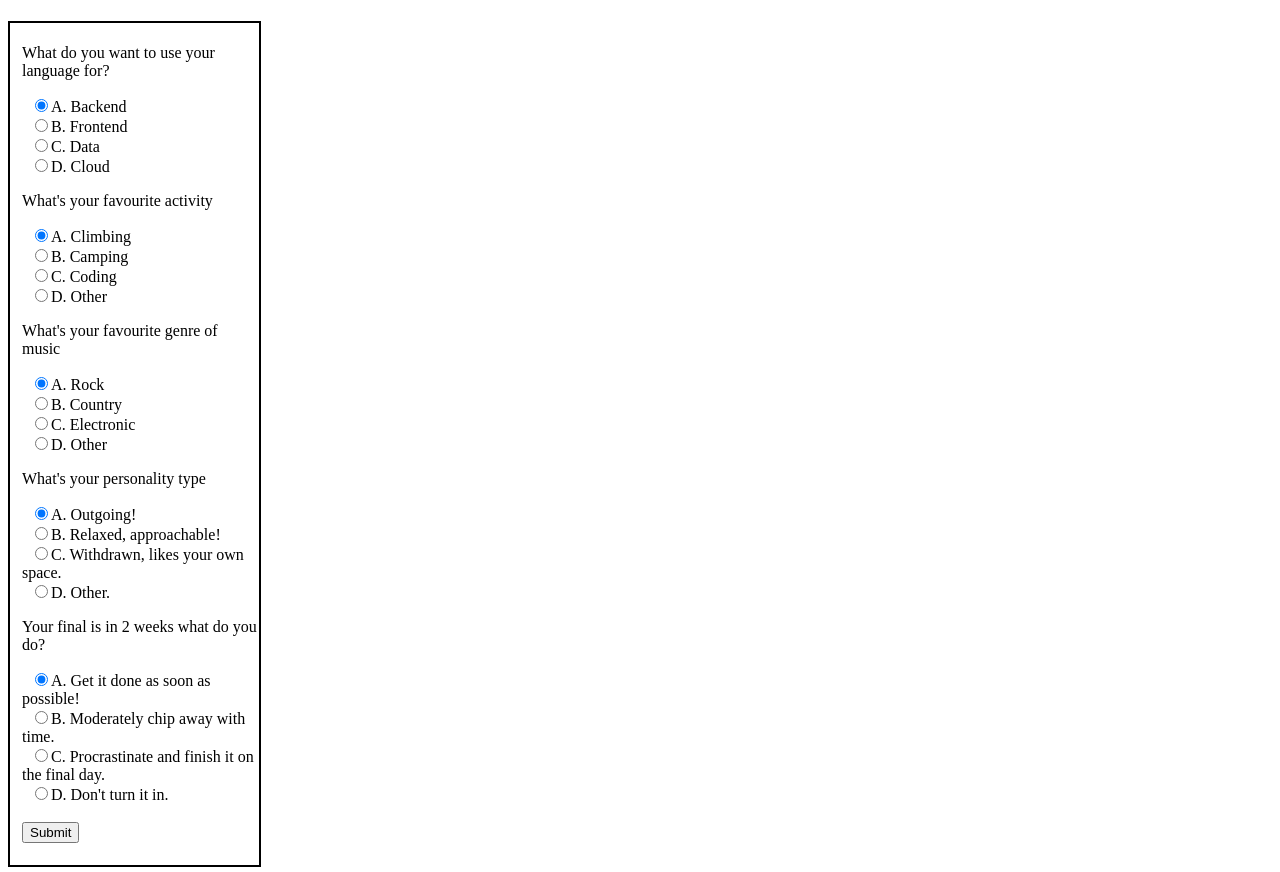
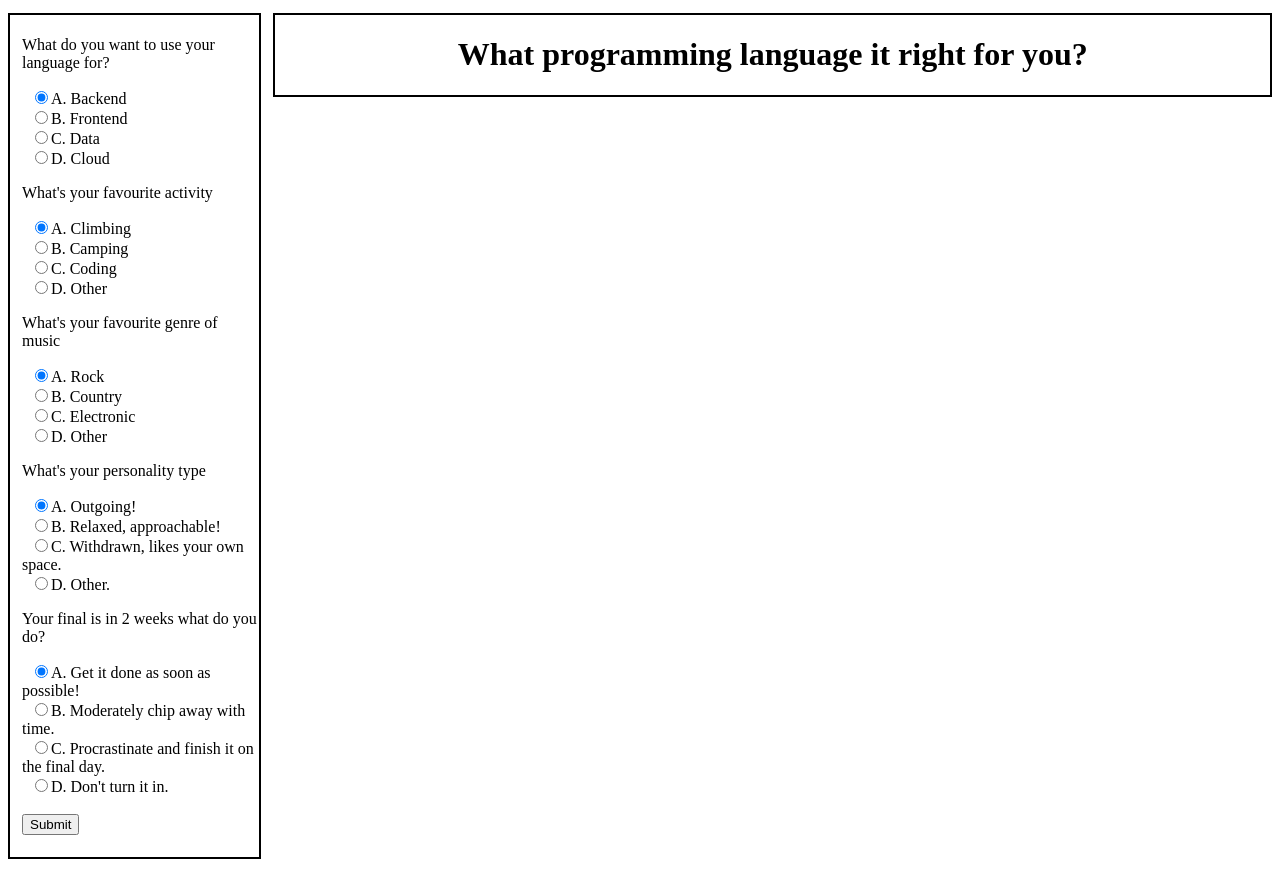
Before and after one commit to JustinUrf/language-suggester, a plain HTML site: page index.html in a window 1280 px wide. Drawn offline with Linux system fonts and the light colour scheme.

Commit message:
added rightSidebar which will host the answer for the quiz

```diff
--- a/css/styles.css
+++ b/css/styles.css
@@ -14,3 +14,16 @@
 .leftSidebar label {
   padding-left: 0.5rem;
 }
+
+.rightSidebar {
+  border: 2px solid black;
+  padding: 0rem;
+  display: block;
+  margin: auto;
+  margin-top: .3rem;
+  margin-bottom: .3rem;
+  width: 79%;
+  box-sizing: border-box;
+  float: right;
+  text-align: center;
+}
--- a/index.html
+++ b/index.html
@@ -52,10 +52,10 @@
   </div>
 
   <!-- Houses answer for sorted method -->
-  <div>
-    <p>
-      <span id="result"></span>
-    </p>
+  <div class="rightSidebar">
+    <h1>What programming language it right for you?</h1>
+
+    <p><span id="result"></span></p>
   </div>
 </body>
 
--- a/js/scripts.js
+++ b/js/scripts.js
@@ -24,6 +24,7 @@ function answerCalculation(userInput1, userInput2, userInput3, userInput4, userI
 // whatever is returned from sortEndResponse
 function determineLangauge(event) {
   event.preventDefault();
+  // sets all the local varaibles that are used for sorting
   const userInput1 = parseInt(document.querySelector("input[name='use-types']:checked").value);
   const userInput2 = parseInt(document.querySelector("input[name='favourite-activity']:checked").value);
   const userInput3 = parseInt(document.querySelector("input[name='favourite-genre']:checked").value);
```
